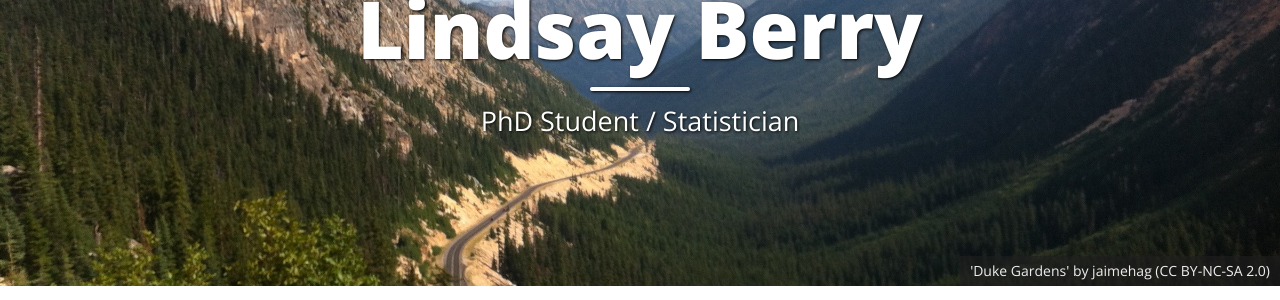
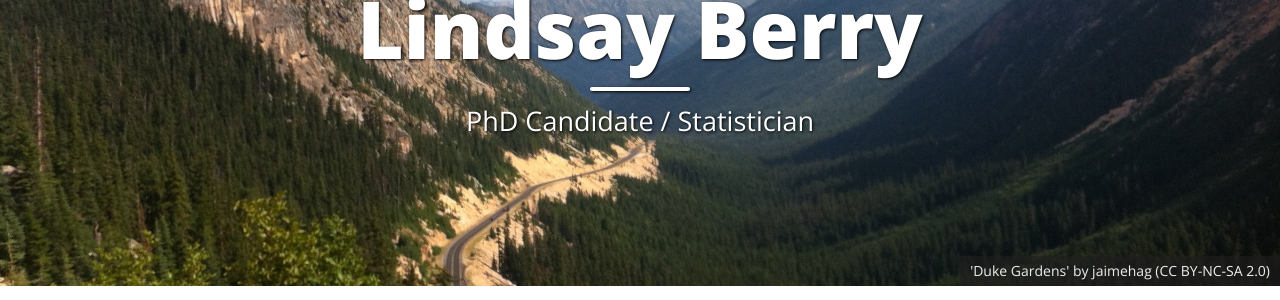
Before and after one commit to lindsayberry/archive-website-template, a Jekyll site: the page built from index.html, in a window 1280 px wide and 1148 px high. Shown: the part 257-557 px from the top of the window. Built offline with Jekyll 4.4.1, drawn with Linux system fonts in a browser that asks for light colours; nearby versions of some CDN libraries; the list of posts is cut into pages by our own code.

Commit message:
updated subtitle on index.html, centered embedded CV

```diff
--- a/_config.yml
+++ b/_config.yml
@@ -26,7 +26,7 @@
   Home: ""
   About: "aboutme"
   Research: "research"
-  CV: "cv.html"
+  CV: "cv"
 #  CV: "files/Resume_Berry.pdf"
 # Teaching:
 
--- a/cv.html
+++ b/cv.html
@@ -5,5 +5,5 @@
 <!-- Run jekyll serve, and go to localhost:4000 in web browser -->
 
 <!DOCTYPE html><html>
-<embed src="https://lindsayberry.github.io/files/Resume_Berry.pdf" width="750px" height="1250px" />
+<embed src="https://lindsayberry.github.io/files/Resume_Berry.pdf" width="750px" height="1250px" align = "center"/>
 </html>
--- a/index.html
+++ b/index.html
@@ -1,7 +1,7 @@
 ---
 layout: page
 title: "Lindsay Berry"
-subtitle: "PhD Student / Statistician "
+subtitle: "PhD Candidate / Statistician "
 meta-title: "Lindsay Berry"
 meta-description: "Graduate student at Duke University studying statistics, with an interest in Bayesian forecasting and time series"
 bigimg:
```
